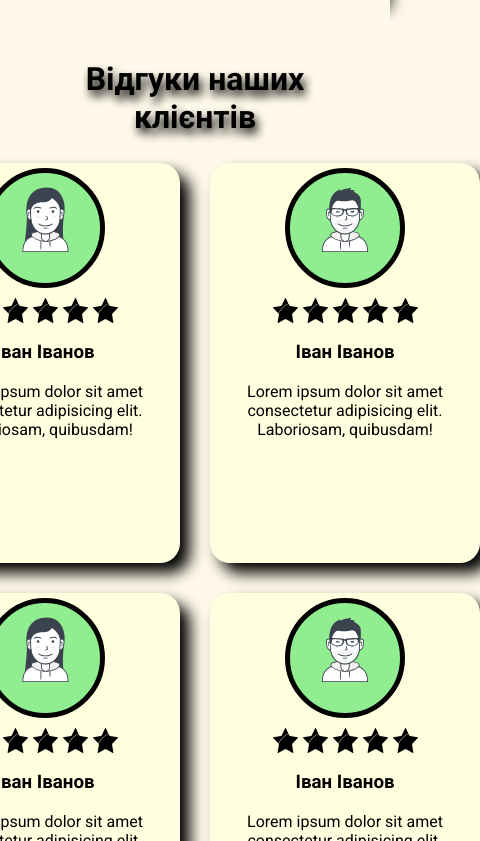
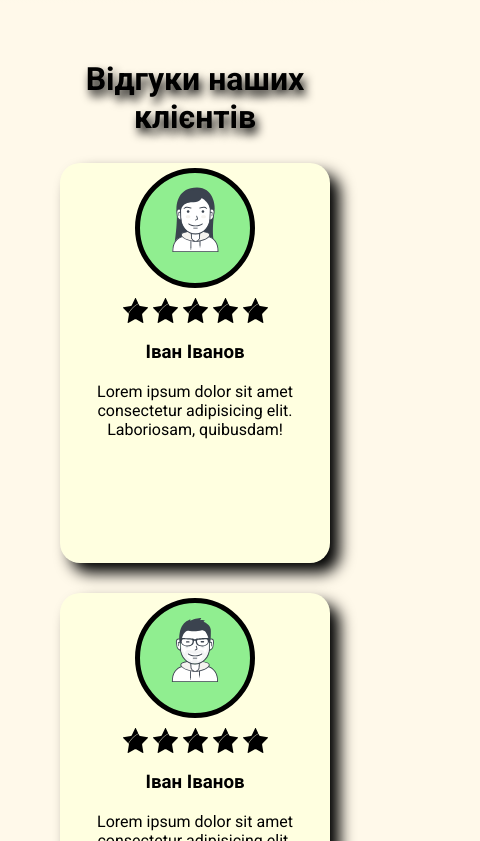
Before and after one commit to rostyslav-horytskyi/cleaning_webpage, a plain HTML site: page index.html in a window 390 px wide. Shown: the part 3378-4219 px from the top of the page, 480 px wide, since content can reach past the window. Drawn offline with nearby package versions, Linux system fonts and the light colour scheme.

Commit message:
Fixed overflow

```diff
--- a/styles/main.scss
+++ b/styles/main.scss
@@ -17,7 +17,7 @@ body {
 
 .container {
   background-color: rgba(0, 0, 0, 0.4);
-
+  overflow: hidden;
 }
 
 .header {
@@ -623,6 +623,12 @@ body {
     }
   }
 
+  .reviews {
+    &__content {
+      grid-template-columns: repeat(auto-fill, 270px);
+    }
+  }
+
   .contacts {
     &__contact {
       margin-left: 10px;
```
Also changed, not shown: styles/main.css, 1 other file.
